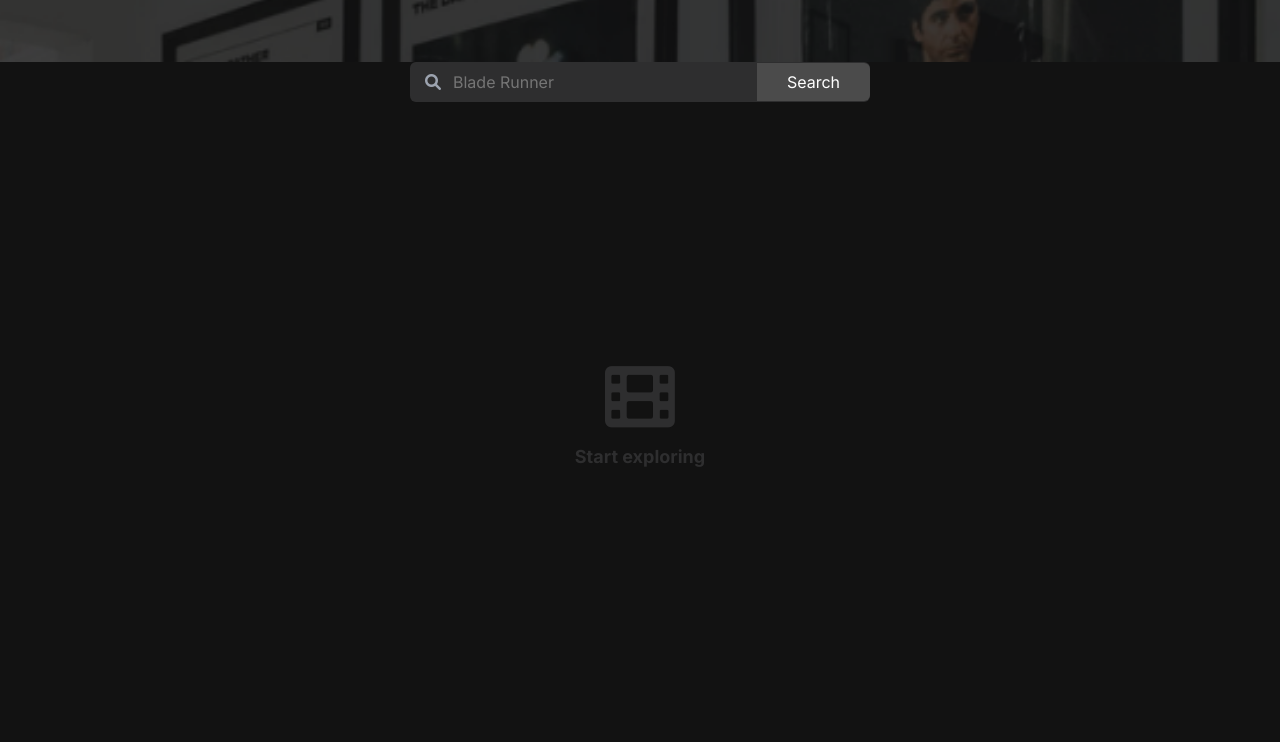
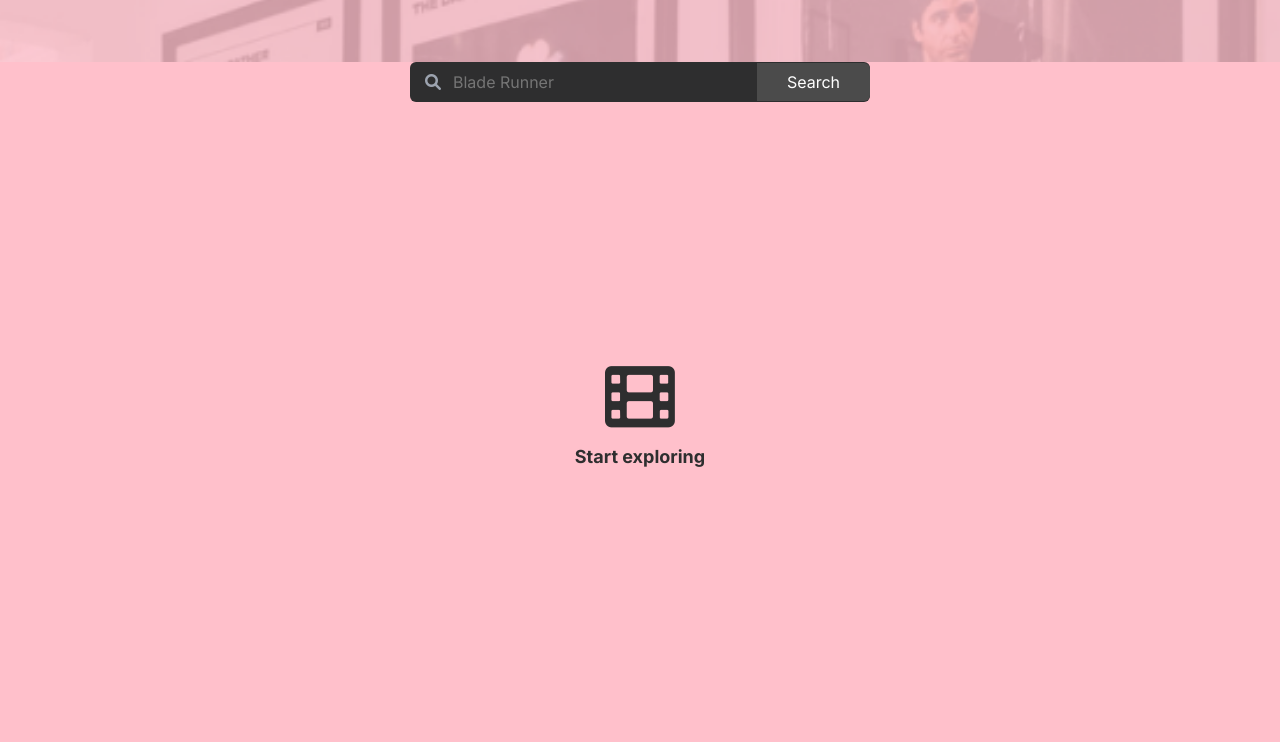
Before and after one commit to Satomili/Movie-Watchlist, a website built with Vite: page index.html in a window 1280 px wide. Shown: the part 143-885 px from the top of the page. Built offline with nearby package versions, Linux system fonts and the light colour scheme.

Commit message:
style:changed bg color to pink

```diff
--- a/index.css
+++ b/index.css
@@ -2,7 +2,7 @@
     margin: 0;
     padding: 0;
     font-family: 'Inter', sans-serif;
-    background-color: #121212;
+    background-color: pink;
     color: #ffffff;
     user-select: none;
 }
```
